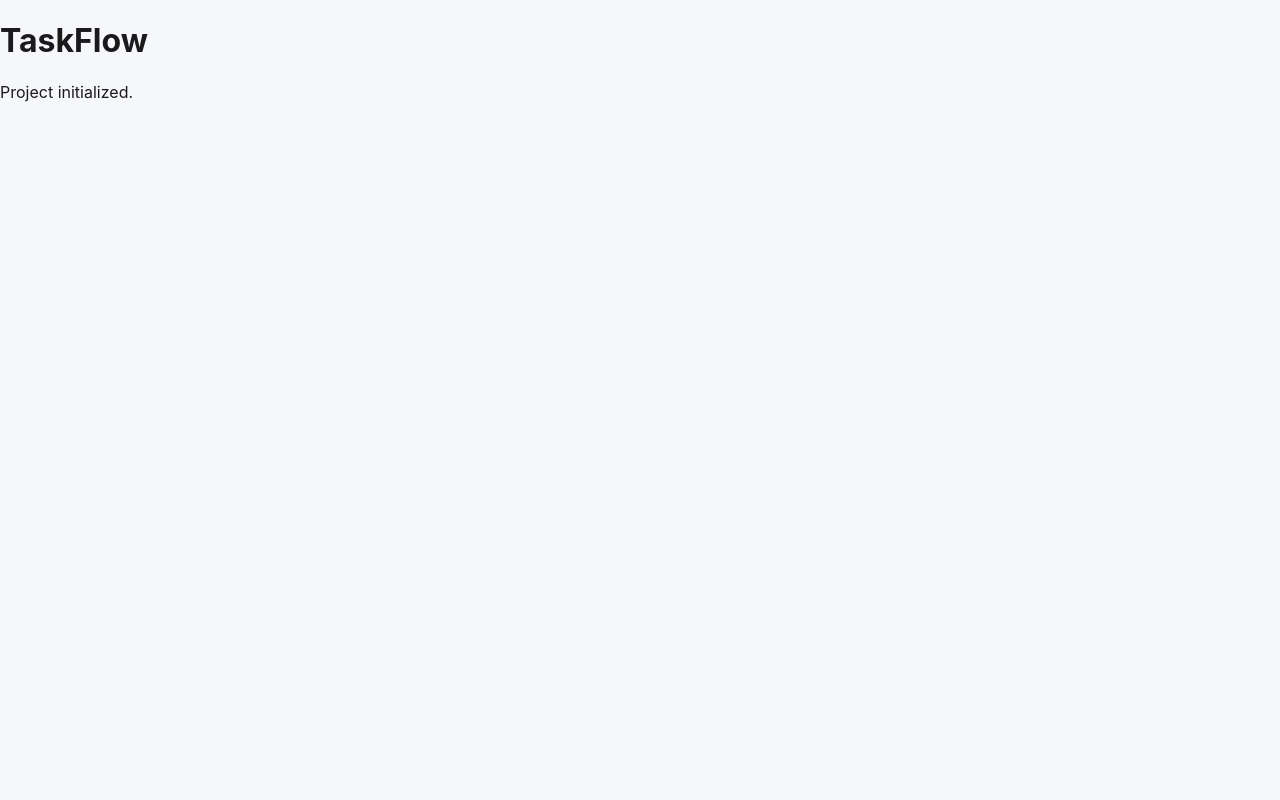
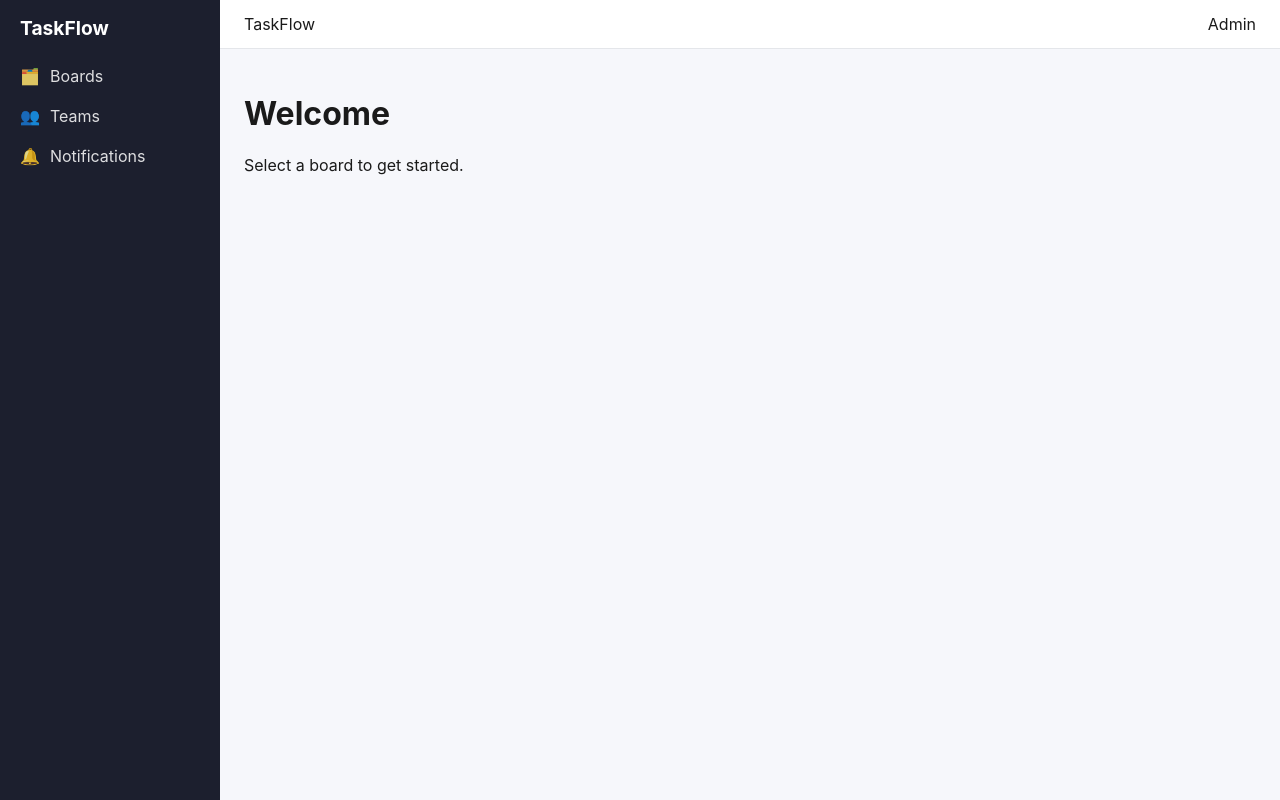
Before and after one commit to Abena9/taskflow, a React (Vite) app: page / in a window 1280 px wide. Built offline with nearby package versions, Linux system fonts and the light colour scheme.

Commit message:
Add app shell with sidebar and topbar layout

```diff
--- a/src/App.jsx
+++ b/src/App.jsx
@@ -1,9 +1,11 @@
+import Layout from './components/Layout.jsx'
+
 function App() {
   return (
-    <div className="app-placeholder">
-      <h1>TaskFlow</h1>
-      <p>Project initialized.</p>
-    </div>
+    <Layout>
+      <h1>Welcome</h1>
+      <p>Select a board to get started.</p>
+    </Layout>
   )
 }
 
--- /dev/null
+++ b/src/components/Layout.jsx
@@ -0,0 +1,16 @@
+import Sidebar from './Sidebar.jsx'
+import Topbar from './Topbar.jsx'
+
+function Layout({ children }) {
+  return (
+    <div className="layout">
+      <Sidebar />
+      <div className="layout-main">
+        <Topbar />
+        <main className="layout-content">{children}</main>
+      </div>
+    </div>
+  )
+}
+
+export default Layout
--- /dev/null
+++ b/src/components/Sidebar.jsx
@@ -0,0 +1,23 @@
+const navItems = [
+  { label: 'Boards', icon: '🗂️' },
+  { label: 'Teams', icon: '👥' },
+  { label: 'Notifications', icon: '🔔' },
+]
+
+function Sidebar() {
+  return (
+    <aside className="sidebar">
+      <div className="sidebar-brand">TaskFlow</div>
+      <nav className="sidebar-nav">
+        {navItems.map((item) => (
+          <div key={item.label} className="sidebar-item">
+            <span className="sidebar-icon">{item.icon}</span>
+            <span>{item.label}</span>
+          </div>
+        ))}
+      </nav>
+    </aside>
+  )
+}
+
+export default Sidebar
--- /dev/null
+++ b/src/components/Topbar.jsx
@@ -0,0 +1,12 @@
+function Topbar() {
+  return (
+    <header className="topbar">
+      <div className="topbar-title">TaskFlow</div>
+      <div className="topbar-actions">
+        <span className="topbar-user">Admin</span>
+      </div>
+    </header>
+  )
+}
+
+export default Topbar
--- a/src/index.css
+++ b/src/index.css
@@ -8,3 +8,54 @@ body {
   background: #f6f7fb;
   color: #1a1a1a;
 }
+
+.layout {
+  display: flex;
+  min-height: 100vh;
+}
+
+.sidebar {
+  width: 220px;
+  background: #1c1f2e;
+  color: #fff;
+  padding: 16px 0;
+}
+
+.sidebar-brand {
+  font-weight: 700;
+  font-size: 1.2rem;
+  padding: 0 20px 16px;
+}
+
+.sidebar-item {
+  display: flex;
+  align-items: center;
+  gap: 10px;
+  padding: 10px 20px;
+  cursor: pointer;
+  opacity: 0.85;
+}
+
+.sidebar-item:hover {
+  background: rgba(255, 255, 255, 0.08);
+  opacity: 1;
+}
+
+.layout-main {
+  flex: 1;
+  display: flex;
+  flex-direction: column;
+}
+
+.topbar {
+  display: flex;
+  justify-content: space-between;
+  align-items: center;
+  padding: 14px 24px;
+  background: #fff;
+  border-bottom: 1px solid #e4e6ea;
+}
+
+.layout-content {
+  padding: 24px;
+}
```
